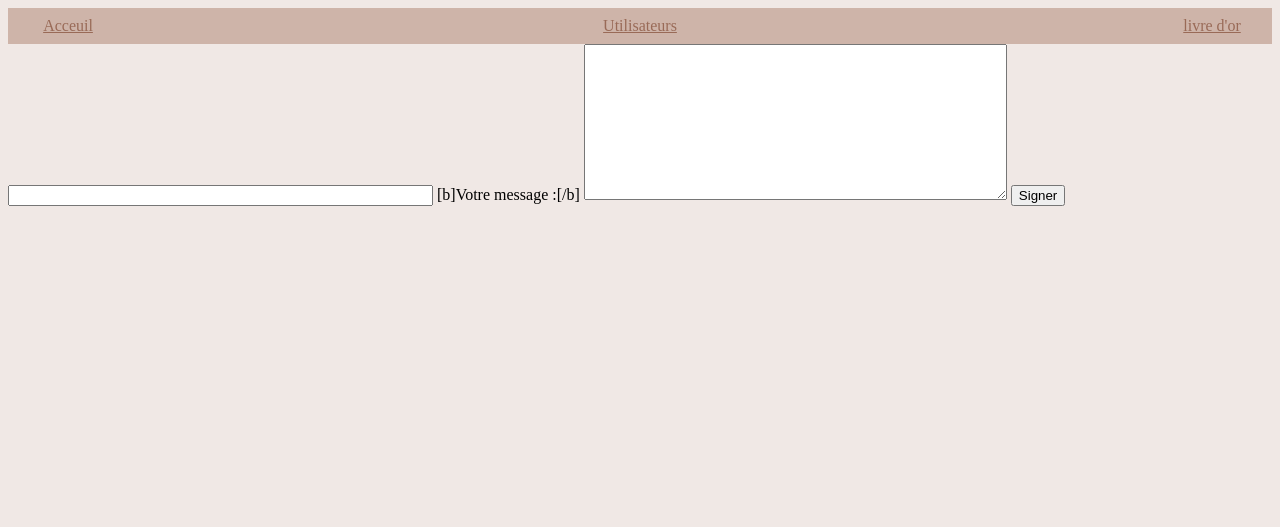
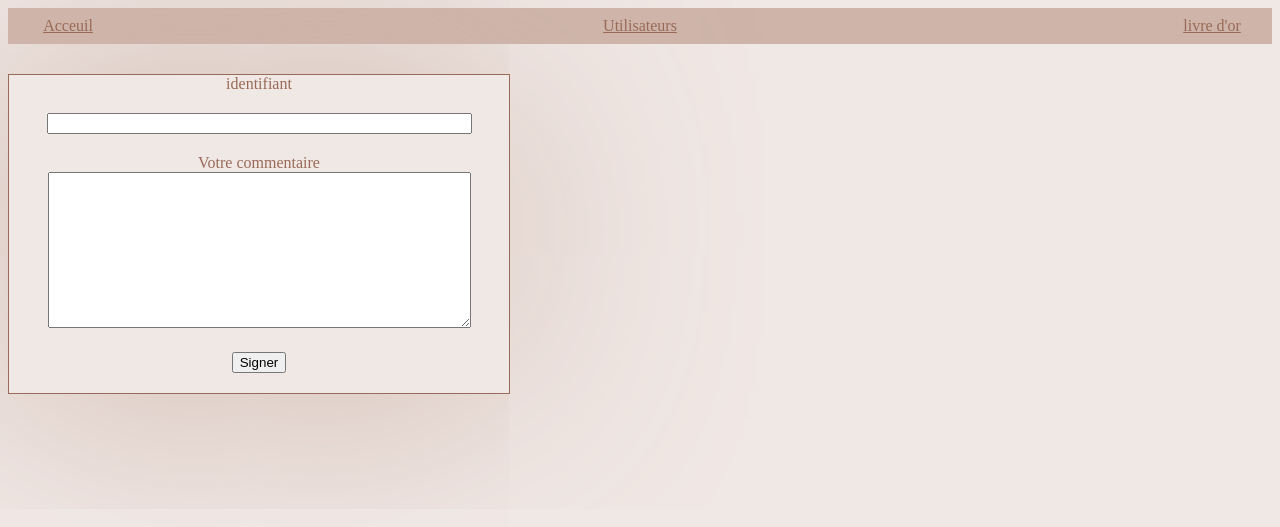
Before and after one commit to keany-albertini/livre-or, a PHP site: page /livre-or/commentaire.php in a window 1280 px wide. Shown: the top 527 px of the page. Run offline with PHP 8.4, Linux system fonts and the light colour scheme.

Commit message:
modification

```diff
--- a/commentaire.php
+++ b/commentaire.php
@@ -74,19 +74,19 @@ if (isset($_POST['go']) && $_POST['go']=='Signer')
     </header>
 
 
-   <form action="livre-or.php" method="post">
+   <form class="ins" action="livre-or.php" method="post">
 
 
+    <label id="login">identifiant</label><br>
+
+<input type="text" name="id_utilisateur" maxlength="30" size="50" value="<?php if (isset($_POST['id_utilisateur'])) echo htmlentities(trim($_POST['id_utilisateur'])); ?>"><br>
 
 
-<input type="text" name="id_utilisateur" maxlength="30" size="50" value="<?php if (isset($_POST['id_utilisateur'])) echo htmlentities(trim($_POST['id_utilisateur'])); ?>">
-</td></tr><tr><td>
-[b]Votre message :[/b]
-</td><td>
-<textarea name="message" cols="50" rows="10"><?php if (isset($_POST['message'])) echo htmlentities(trim($_POST['message'])); ?></textarea>
-</td></tr><tr><td><td align="right">
+<label id="com">Votre commentaire</label><br>
+<textarea name="message" cols="50" rows="10"><?php if (isset($_POST['message'])) echo htmlentities(trim($_POST['message'])); ?></textarea><br>
+
 <input type="submit" name="go" value="Signer">
-</td></tr></table>
+
 </form>
 <?php
 if (isset($erreur)) echo '<br /><br />',$erreur;
```
Also changed, not shown: profil.php (+6 -6 lines).
